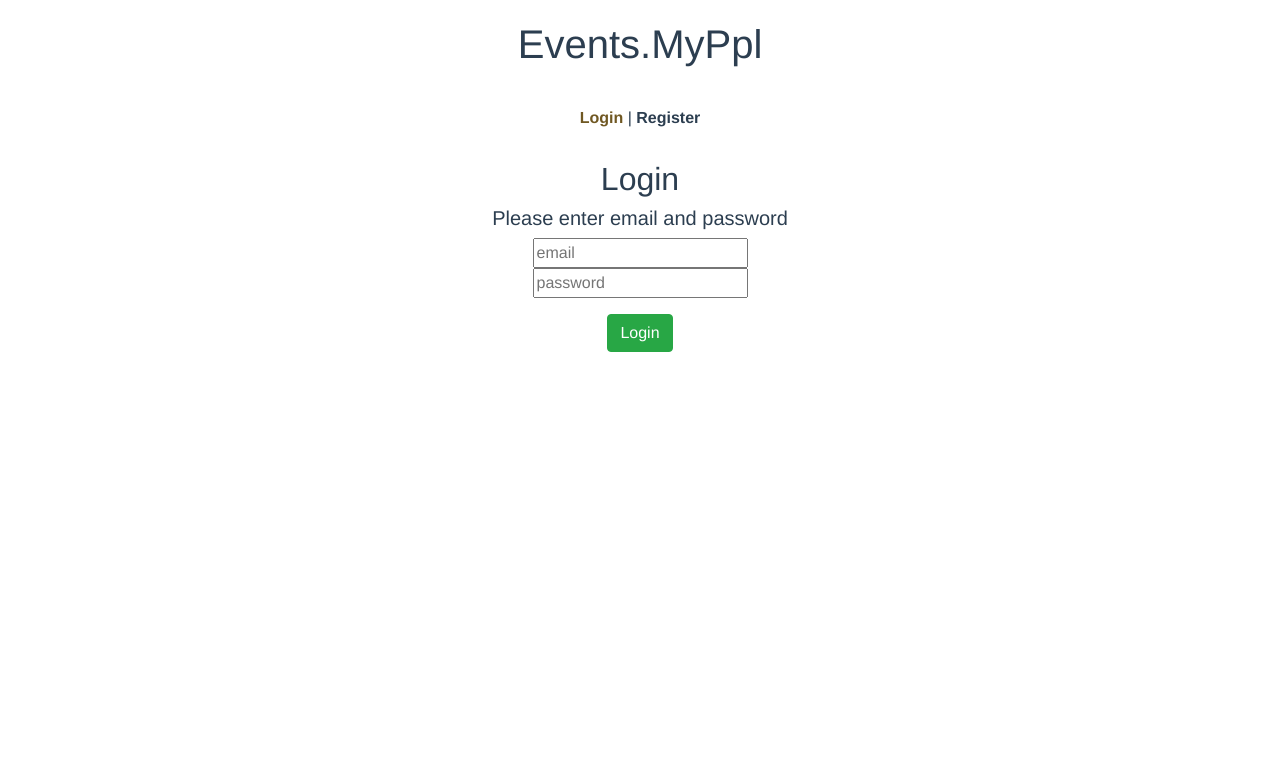
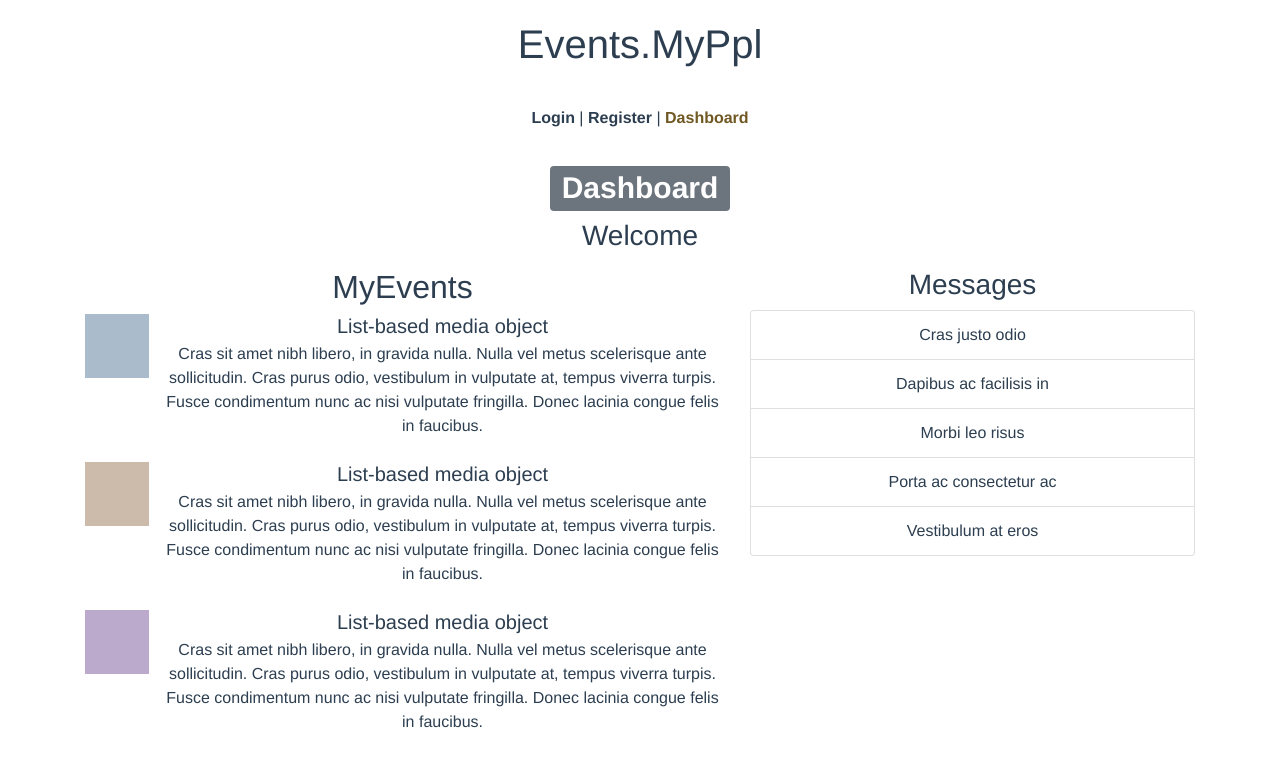
Before and after one commit to rocfri/eventsmyppl, a Vue app in the folder frontend/: page /dashboard in a window 1280 px wide. Before the commit this address led to /. Shown: the top 766 px of the page. Built offline with nearby package versions, Linux system fonts and the light colour scheme; no server answers.

Commit message:
Updates to frontend. Added some style and login logic to login and dashboard.

```diff
--- a/frontend/db.json
+++ b/frontend/db.json
@@ -11,18 +11,6 @@
       "username": "Bird",
       "email": "burdistheword@jungle.org",
       "pass": "4321"
-    },
-    {
-      "username": "test",
-      "email": "test",
-      "pass": "test",
-      "street": "",
-      "city": "",
-      "state": "",
-      "zip": "",
-      "phone": "",
-      "id": 102
     }
-
   ]
 }
--- a/frontend/src/App.vue
+++ b/frontend/src/App.vue
@@ -4,10 +4,10 @@
     <div id="nav">
       <span v-if="isLoggedIn"> <a @click="logout">Logout</a></span>
       <span v-else> <router-link to="/">Login</router-link> | </span>
-      <router-link to="/register">Register</router-link>
+      <router-link to="/register">Register</router-link> | <router-link to="/dashboard">Dashboard</router-link>
 
     </div>
-    <router-view :hellomsg="msg"></router-view>
+    <router-view></router-view>
   </div>
 </template>
 
@@ -17,7 +17,6 @@ export default {
   name: 'app',
   data () {
     return {
-      msg: ''
     }
   },
   computed: {
--- a/frontend/src/components/Dashboard.vue
+++ b/frontend/src/components/Dashboard.vue
@@ -1,18 +1,61 @@
 <template>
   <div>
-    <h1><b-badge variant="success">Welcome</b-badge></h1>
+    <h1><b-badge>Dashboard</b-badge></h1>
+    <h3>Welcome {{user.getUserName}}</h3>
 
-    <b-btn variant="primary" @click="getSecuredTextFromBackend()">Call the secured API</b-btn>
     <p></p>
+<b-container id="content-wrapper">
+<b-row>
+  <b-col cols="7">
+    <div id="events"><h2>MyEvents</h2>
+      <ul class="list-unstyled">
+     <b-media tag="li">
+       <b-img slot="aside" blank blank-color="#abc" width="64" alt="placeholder"></b-img>
 
-    <div v-if="securedApiCallSuccess">
-      <b-badge variant="success">API call</b-badge> Full response: {{ backendResponse }} <b-badge variant="success">successful</b-badge>
-    </div>
-    <div v-if="errors">
-      <b-badge variant="warning">API call</b-badge> {{ errors }} <b-badge variant="warning">NOT successful</b-badge>
-    </div>
-  </div>
+       <h5 class="mt-0 mb-1">List-based media object</h5>
+       <p class="mb-0">
+         Cras sit amet nibh libero, in gravida nulla. Nulla vel metus scelerisque ante sollicitudin.
+         Cras purus odio, vestibulum in vulputate at, tempus viverra turpis. Fusce condimentum nunc
+         ac nisi vulputate fringilla. Donec lacinia congue felis in faucibus.
+       </p>
+     </b-media>
 
+     <b-media tag="li" class="my-4">
+       <b-img slot="aside" blank blank-color="#cba" width="64" alt="placeholder"></b-img>
+
+       <h5 class="mt-0 mb-1">List-based media object</h5>
+       <p class="mb-0">
+         Cras sit amet nibh libero, in gravida nulla. Nulla vel metus scelerisque ante sollicitudin.
+         Cras purus odio, vestibulum in vulputate at, tempus viverra turpis. Fusce condimentum nunc
+         ac nisi vulputate fringilla. Donec lacinia congue felis in faucibus.
+       </p>
+     </b-media>
+
+     <b-media tag="li">
+       <b-img slot="aside" blank blank-color="#bac" width="64" alt="placeholder"></b-img>
+
+       <h5 class="mt-0 mb-1">List-based media object</h5>
+       <p class="mb-0">
+         Cras sit amet nibh libero, in gravida nulla. Nulla vel metus scelerisque ante sollicitudin.
+         Cras purus odio, vestibulum in vulputate at, tempus viverra turpis. Fusce condimentum nunc
+         ac nisi vulputate fringilla. Donec lacinia congue felis in faucibus.
+       </p>
+     </b-media>
+   </ul>
+</div>
+</b-col><!--Events Column-->
+
+<b-col> <div id="dim"><h3>Messages</h3>
+  <b-list-group>
+    <b-list-group-item>Cras justo odio</b-list-group-item>
+    <b-list-group-item>Dapibus ac facilisis in</b-list-group-item>
+    <b-list-group-item>Morbi leo risus</b-list-group-item>
+    <b-list-group-item>Porta ac consectetur ac</b-list-group-item>
+    <b-list-group-item>Vestibulum at eros</b-list-group-item>
+  </b-list-group></div></b-col>
+</b-row>
+</b-container>
+</div><!--Main Div-->
 </template>
 
 <script>
@@ -24,13 +67,14 @@ export default {
 
   data () {
     return {
+      user:{},
       backendResponse: '',
       securedApiCallSuccess: false,
       errors: null
     }
   },
   methods: {
-    getSecuredTextFromBackend() {
+  /**  getSecuredTextFromBackend() {
       api.getUser(store.getters.getUserEmail, store.getters.getUserPass)
               .then(response => {
                 console.log("Response: '" + response.data + "' with Statuscode " + response.status);
@@ -41,7 +85,7 @@ export default {
                 console.log("Error: " + error);
                 this.errors = error;
               })
-    }
+    }**/
   }
 }
 
--- a/frontend/src/components/Login.vue
+++ b/frontend/src/components/Login.vue
@@ -1,17 +1,15 @@
 <template>
-  <div class="unprotected" v-if="loginError" >
-    <h3>Username and/or password wasn't recognized</h3>
-  </div>
-  <div class="unprotected" v-else>
+  <div>
     <h2>Login</h2>
     <h5>{{message}}</h5>
 
     <form @submit.prevent="callLogin()">
-      <input type="text" placeholder="email" v-model="email">
-      <p><input type="password" placeholder="password" v-model="password"></p>
+      <input type="text" placeholder="email" v-model="vemail">
+      <p><input type="password" placeholder="password" v-model="vpassword"></p>
       <b-btn variant="success" type="submit">Login</b-btn>
-      <p v-if="error" class="error">Bad login information</p>
+      <!--<p v-if="error" class="error">Bad login information</p>-->
     </form>
+
     </div>
 
 
@@ -21,7 +19,7 @@
 import api from './backend-api'
 import store from './../store'
 import Vue from 'vue'
-
+import {mapState} from 'vuex'
 export default {
   name: 'login',
   data () {
@@ -29,37 +27,46 @@ export default {
     return {
       message: "Please enter email and password",
       loginError: false,
-      email: '',
-      password: '',
-      error: false,
+      vemail: '',
+      vpassword: '',
       errors: [],
+      error:'',
       response: []
     }
   },
 
   mounted(){
+    //This is a call made to the actual Java backend
     api.hello().then((response) => {
       console.log(response.data);
     })
     .catch(e => {
       this.errors.push(e)
-    })
+    });
+    this.$store.dispatch('loadUsers')
+
   },
+computed:{
+ ...mapState(['users'])
+},//computed
 
   methods: {
-    callLogin() {
-      this.errors = [];
-      this.$store.dispatch("login", { email: this.email, pass: this.password})
-        .then((response) => {
-          console.log ("Login vue login reached")
+    callLogin(){
+      //for demo and testing on frontend
+        console.log ("Call login reached")
+        let users = this.users
+        let foundUser = users.filter(user =>{
+          return this.vemail === user.email && this.vpassword ===user.pass;
+        })
+        if(foundUser.length){
+          let user = foundUser[0];
+          this.$router.push('/Dashboard')
+        }else{
+          this.message = "Email or password incorrect"
+        }
 
-        //this.$router.push('/Dashboard')
-        })
-        .catch(error => {
-          this.errors.push(error),
-          this.message = "Could not find email and password. Please try again"
-        })
-      }
-}
-}
+      }//callLogin
+
+},//methods
+}//export
 </script>
--- a/frontend/src/components/backend-api.js
+++ b/frontend/src/components/backend-api.js
@@ -23,13 +23,14 @@ export default {
 
         });
     },
-    getUser( email, pass) {
-        return AXIOS.get(`/users`,{
-                email: email,
-                pass: pass
-            })
-            .catch(error => {
-              console.log(error.response)
-            });
+    getUserData() {
+      console.log("getUserData Reached")
+      try{
+        console.log("try getData reached")
+        const res = AXIOS.get('/users/')
+        return res.data;
+        } catch(e){
+          console.error(e)
+        }
     }
 }
--- a/frontend/src/router.js
+++ b/frontend/src/router.js
@@ -13,10 +13,7 @@ const router = new Router({
     mode: 'history', // uris without hashes #, see https://router.vuejs.org/guide/essentials/history-mode.html#html5-history-mode
     routes: [
         { path: '/', component: Login,},
-        {path:'/dashboard', component: Dashboard,
-        meta: {
-          requiresAuth: true
-        }},
+        {path:'/dashboard', component: Dashboard},
         { path: '/register', component: Register},
 
         // otherwise redirect to home
--- a/frontend/src/store.js
+++ b/frontend/src/store.js
@@ -1,76 +1,46 @@
 import Vue from 'vue'
 import Vuex from 'vuex'
-import api from './components/backend-api'
-
-Vue.use(Vuex);
+import {api } from './components/backend-api'
+import axios from 'axios'
+Vue.use(Vuex, axios);
 
 export default new Vuex.Store({
+//Starting State
     state: {
-      status:'',
-        loginSuccess: false,
-        loginError: false,
-        email: null,
-        pass: null,
-        token: localStorage.getItem('token') || '',
-        user: {}
+      users:[]
     },
-    mutations: {
-      auth_request(state){
-        state.status = 'loading'
-      },
-
-        auth_success(state, token, user){
-          state.status = 'success'
-          state.token = token
-          state.user = user
-        },
-        auth_error(state){
-          state.status = 'error'
-        },
-        logout(state){
-          state.status = ''
-          state.token = ''
-        },
-    },
+//Action that needs to be taken
     actions: {
-        login({commit}, user) {
-            return new Promise((resolve, reject) => {
-              commit('auth_request')
-                api.getUser(email, pass)
-                    .then(response => {
-                      const token = response.data.token
-                      const user = response.data.user
-                      localStorage.setItem('token', token)
-                      axios.defaults.headers.common['Authroization'] = getSecuredTextFromBackend
-                      commit('auth_success', token, user)
-                      resolve(response)
+        loadUsers({commit}){
+          console.log ("Load Users")
+          axios
+          .get('http://localhost:3000/users/')
+          .then(data =>{
+            console.log(data.data)
+            let users = data.data
+            commit('SET_USERS', users)
           })
           .catch(error => {
-                        console.log("Error: " + error);
-                        // place the loginError state into our vuex store
-                        commit('auth_error')
-                            localStorage.removeItem('token')
-                            reject(error)
-                        })
+            console.log(error)
           })
         },
-
         logout({commit}){
-            return new Promise((resolve, reject) =>{
-              commit('logout')
-              localStorage.remoteItem('token')
-              delete axios.defaults.headers.common['Authorization']
-              resolve()
-            })
+          //
+        }
+      },
+//changes to make to incoming data
+mutations: {
+  //This passes the users data we got in the loadUsers Action and sets it to the state variable/array
+  SET_USERS(state, users){
+    state.users = users
   }
 },
 
+    getters: {
 
-    getters: {
-        isLoggedIn: state => !!state.token,
-        authStatus: state => state.status,
         getUserEmail: state => state.email,
         getUserName: state => state.username,
-        getUserPass: state => state.pass
+        getUserPass: state => state.pass,
+        getUserId: state => state.id
     }
 })
```
Lines whose indentation alone changed are shown as unchanged.
